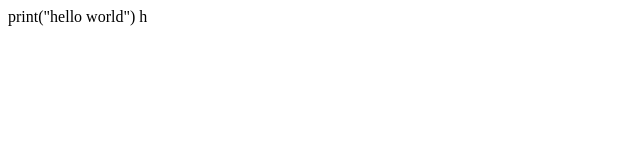
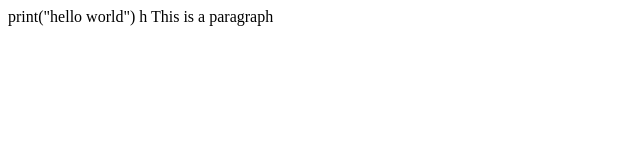
Before and after one commit to dasariprasannakumar239/myproject, a plain HTML site: page index.html in a window 1280 px wide. Shown: the whole page, without its empty margins (0-640 px from the left). Drawn offline with Linux system fonts and the light colour scheme.

Commit message:
Changes done on html with new line

```diff
--- a/index.html
+++ b/index.html
@@ -10,5 +10,6 @@
     print("hello world")
     h<GIt class session 2
     This is  test file>
+    This is a paragraph
 </body>
 </html>
```
